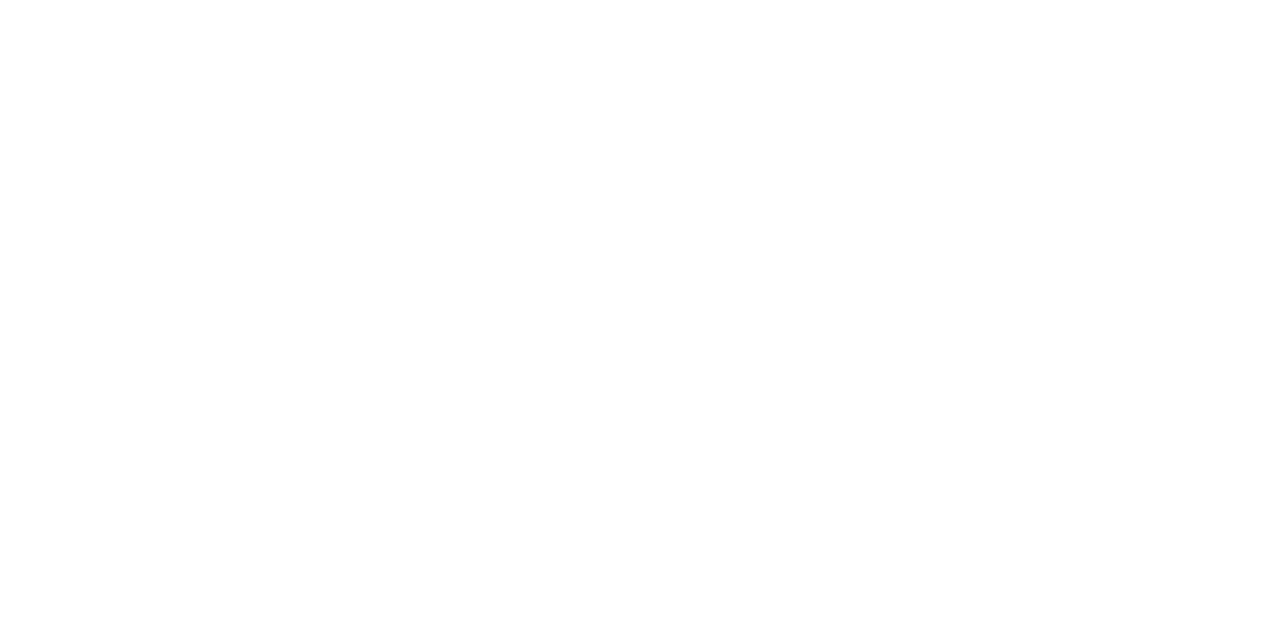
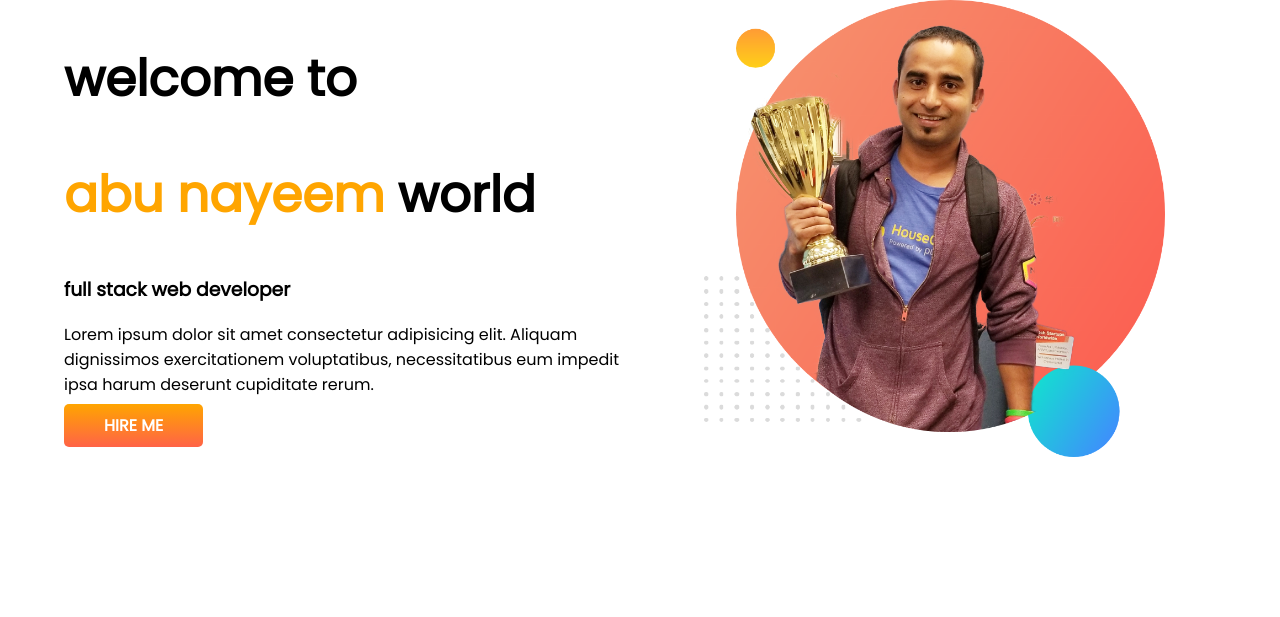
Before and after one commit to Abunayeemrayhan/developer-portfolio-revesion, a plain HTML site: page index.html in a window 1280 px wide. Drawn offline with Linux system fonts and the light colour scheme.

Commit message:
banner top

```diff
--- a/index.html
+++ b/index.html
@@ -13,7 +13,19 @@
 </head>
 
 <body>
-
+    <section class="top-banner flexible-container">
+        <div class="half-width">
+            <h1>welcome to</h1>
+            <h1><span>abu nayeem</span> world</h1>
+            <h3>full stack web developer</h3>
+            <p>Lorem ipsum dolor sit amet consectetur adipisicing elit. Aliquam dignissimos exercitationem voluptatibus,
+                necessitatibus eum impedit ipsa harum deserunt cupiditate rerum.</p>
+            <a class="anchor-button" target="_blank" href="#">HIRE ME</a>
+        </div>
+        <div class="half-width">
+            <img src="images/jhankar.png" alt="">
+        </div>
+    </section>
 </body>
 
 </html>
--- a/style.css
+++ b/style.css
@@ -0,0 +1,30 @@
+body{
+    margin: 0px;
+    font-family: 'Poppins', sans-serif;
+}
+h1{
+    font-size: 50px;
+}
+
+.half-width{
+    width: 50%;
+    padding-left: 5%;
+    margin-bottom: 150px;
+}
+.flexible-container{
+    display: flex;
+}
+.half-width img{
+    width: 80%;
+}
+.half-width h1 span{
+    color: orange;
+}
+.anchor-button{
+    padding: 10px 40px;
+    background-image: linear-gradient(orange, tomato);
+    text-decoration: none;
+    border-radius: 5px;
+    color: white;
+    font-weight: 700;
+}
```
Also changed, not shown: images/developer-portfolio-1.png (added), images/dream-bg.png (added), images/exp-bg.png (added), images/jhankar.png (added), images/jhankar2.png (added), images/top-banner.png (added).
